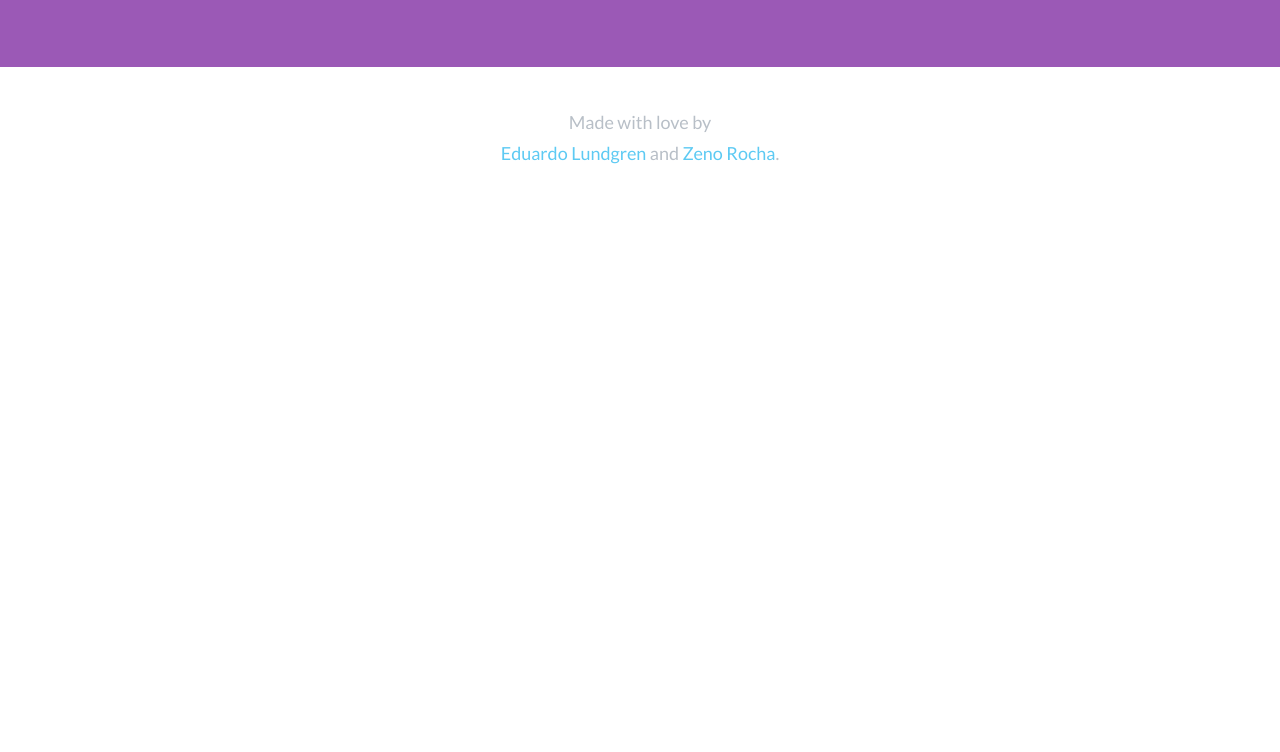
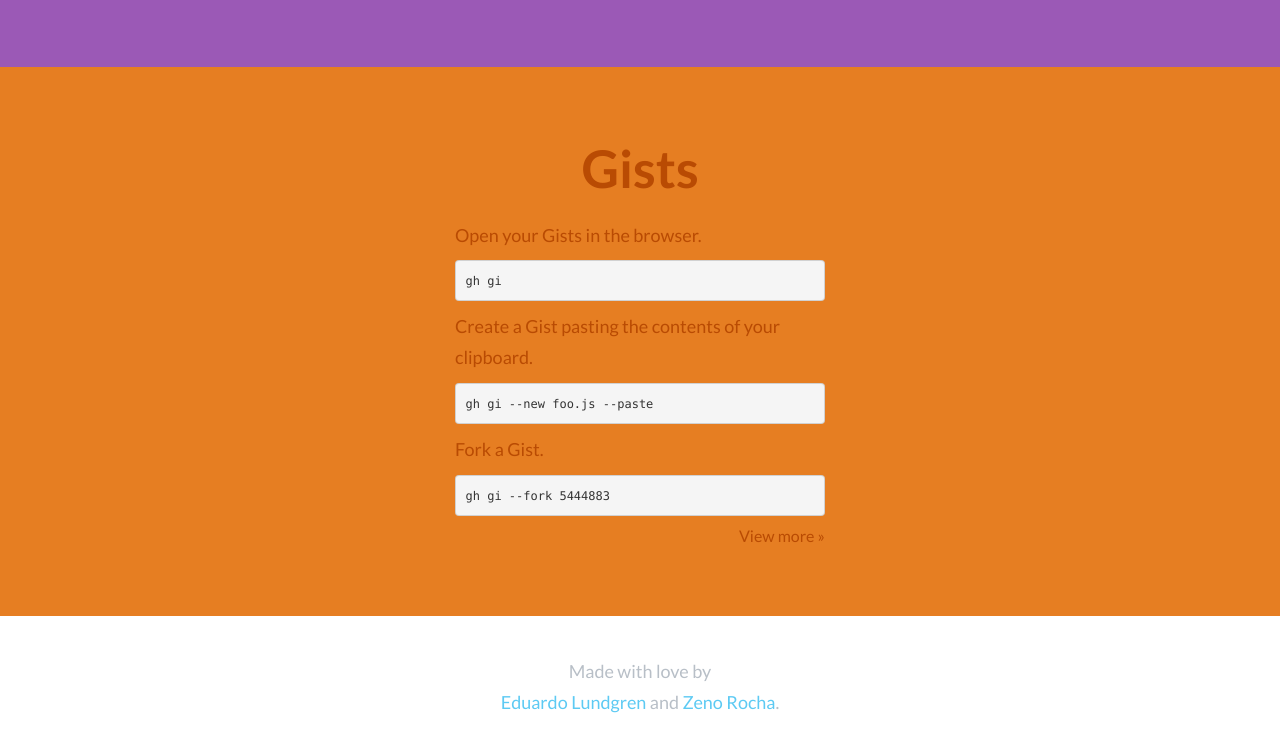
Before and after one commit to node-gh/gh, a plain HTML site: page index.html in a window 1280 px wide. Shown: the part 3457-4209 px from the top of the page. Before the commit the page ends 3676 px from the top, so only its background shows below. Drawn offline with Linux system fonts and the light colour scheme.

Commit message:
Add Gist section

```diff
--- a/css/custom.css
+++ b/css/custom.css
@@ -152,6 +152,19 @@ iframe {
   color: #693181;
 }
 
+/* Gist
+   ========================================================================== */
+
+.gist {
+  background: #E67E22;
+}
+
+.gist h2,
+.gist p,
+.gist a {
+  color: #b94b03;
+}
+
 
 /* ==========================================================================
    Footer
--- a/index.html
+++ b/index.html
@@ -211,6 +211,42 @@
     </div>
     <!-- /.repo -->
 
+    <div class="gist content">
+      <div class="container">
+        <div class="row">
+          <div class="span12">
+            <h2>Gists</h2>
+          </div>
+        </div>
+        <div class="row">
+          <div class="span4"></div>
+          <div class="span4">
+            <p>Open your Gists in the browser.</p>
+            <pre><code>gh gi</code></pre>
+          </div>
+          <div class="span4"></div>
+        </div>
+        <div class="row">
+          <div class="span4"></div>
+          <div class="span4">
+            <p>Create a Gist pasting the contents of your clipboard.</p>
+            <pre><code>gh gi --new foo.js --paste</code></pre>
+          </div>
+          <div class="span4"></div>
+        </div>
+        <div class="row">
+          <div class="span4"></div>
+          <div class="span4">
+            <p>Fork a Gist.</p>
+            <pre><code>gh gi --fork 5444883</code></pre>
+            <a class="view-more pull-right" href="https://github.com/node-gh/gh#gists">View more &raquo;</a>
+          </div>
+          <div class="span4"></div>
+        </div>
+      </div>
+    </div>
+    <!-- /.gist -->
+
     <div class="bottom-menu">
       <div class="container">
         <div class="row">
```
